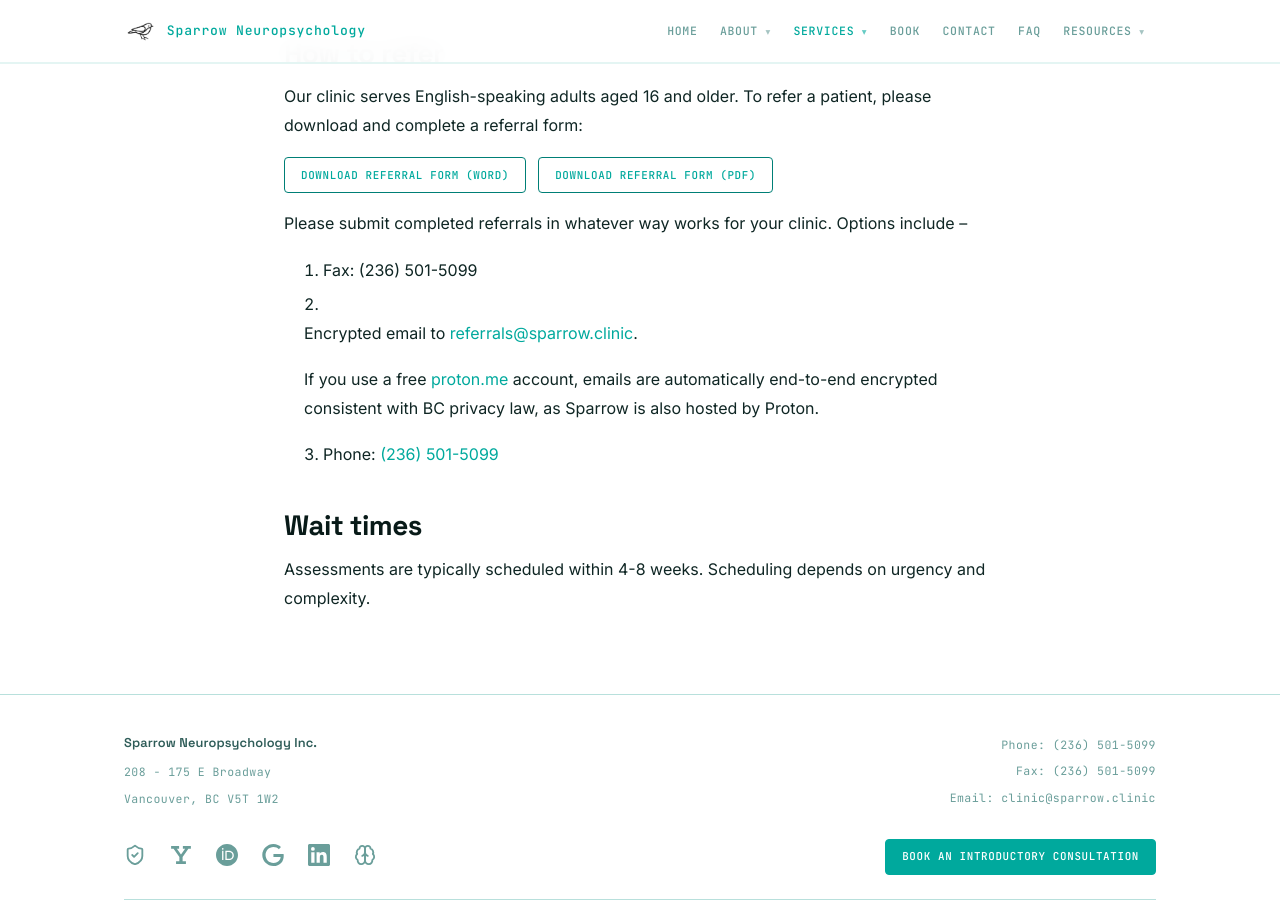
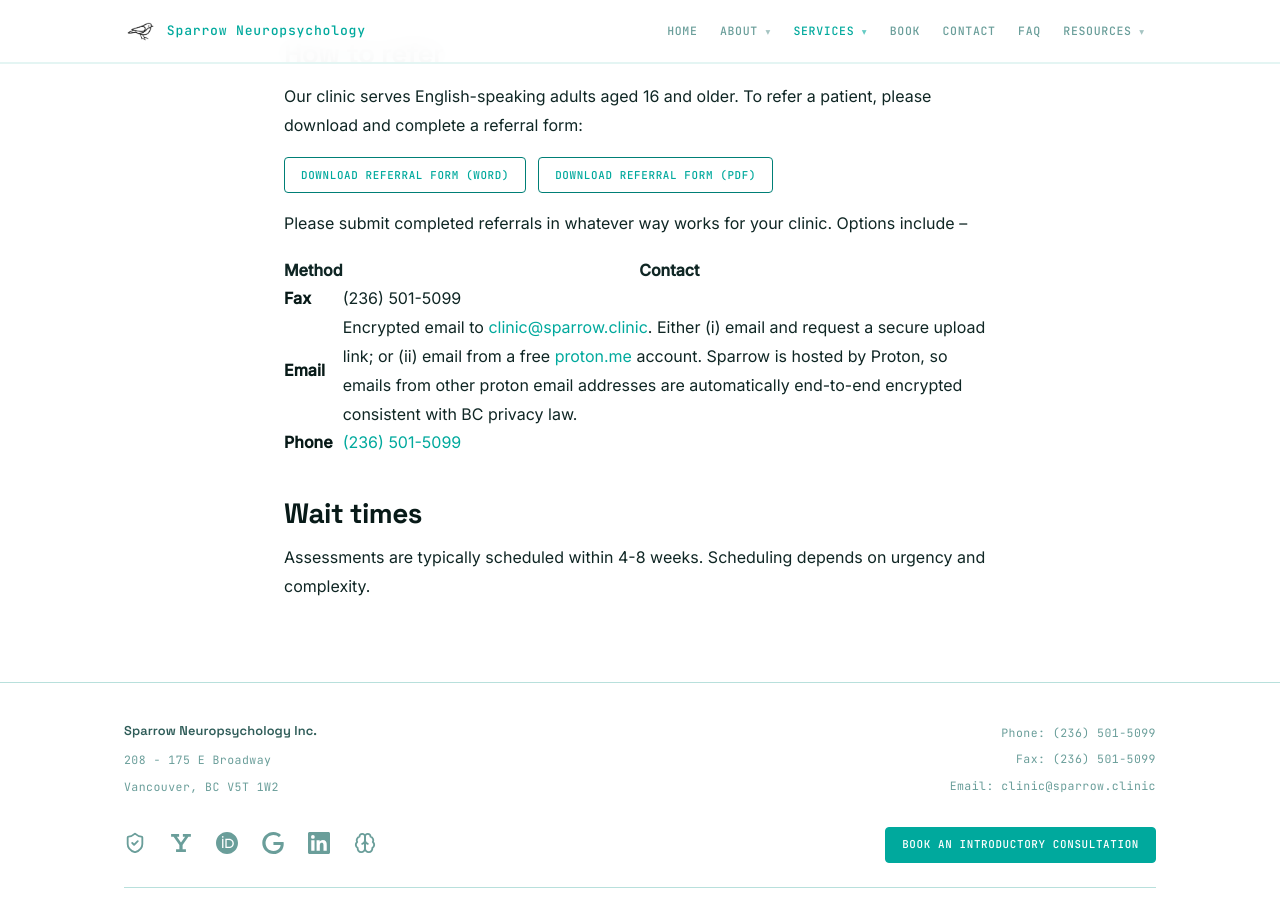
Before and after one commit to cfxb/sparrow-clinic, a Jekyll site: the page built from referral.md, in a window 1280 px wide and 900 px high, scrolled down 1190 px. Built offline with Jekyll 4.4.1, drawn with Linux system fonts in a browser that asks for light colours.

Commit message:
referral: render submission options as a Method/Contact table
Swap the numbered list for a 3-row Markdown table so the email row's
longer text sits cleanly beside its label instead of pushing the
fax/phone rows out of alignment. The email cell also switches the
recipient to clinic@sparrow.clinic per the new submission flow.

Co-Authored-By: Claude Opus 4.7 (1M context) <noreply@anthropic.com>

```diff
--- a/referral.md
+++ b/referral.md
@@ -36,12 +36,11 @@ Our clinic serves English-speaking adults aged 16 and older. To refer a patient,
 
 Please submit completed referrals in whatever way works for your clinic. Options include –
 
-1. Fax: {{ site.data.contact.fax }}
-2. Encrypted email to [{{ site.data.contact.referral_email }}](mailto:{{ site.data.contact.referral_email }}).
-
-   If you use a free [proton.me](https://www.proton.me) account, emails are automatically end-to-end encrypted consistent with BC privacy law, as Sparrow is also hosted by Proton.
-
-3. Phone: [{{ site.data.contact.phone }}](tel:{{ site.data.contact.phone_link }})
+| Method | Contact |
+|---|---|
+| **Fax** | {{ site.data.contact.fax }} |
+| **Email** | Encrypted email to [{{ site.data.contact.email }}](mailto:{{ site.data.contact.email }}). Either (i) email and request a secure upload link; or (ii) email from a free [proton.me](https://www.proton.me) account. Sparrow is hosted by Proton, so emails from other proton email addresses are automatically end-to-end encrypted consistent with BC privacy law. |
+| **Phone** | [{{ site.data.contact.phone }}](tel:{{ site.data.contact.phone_link }}) |
 
 ## Wait times
 
```
